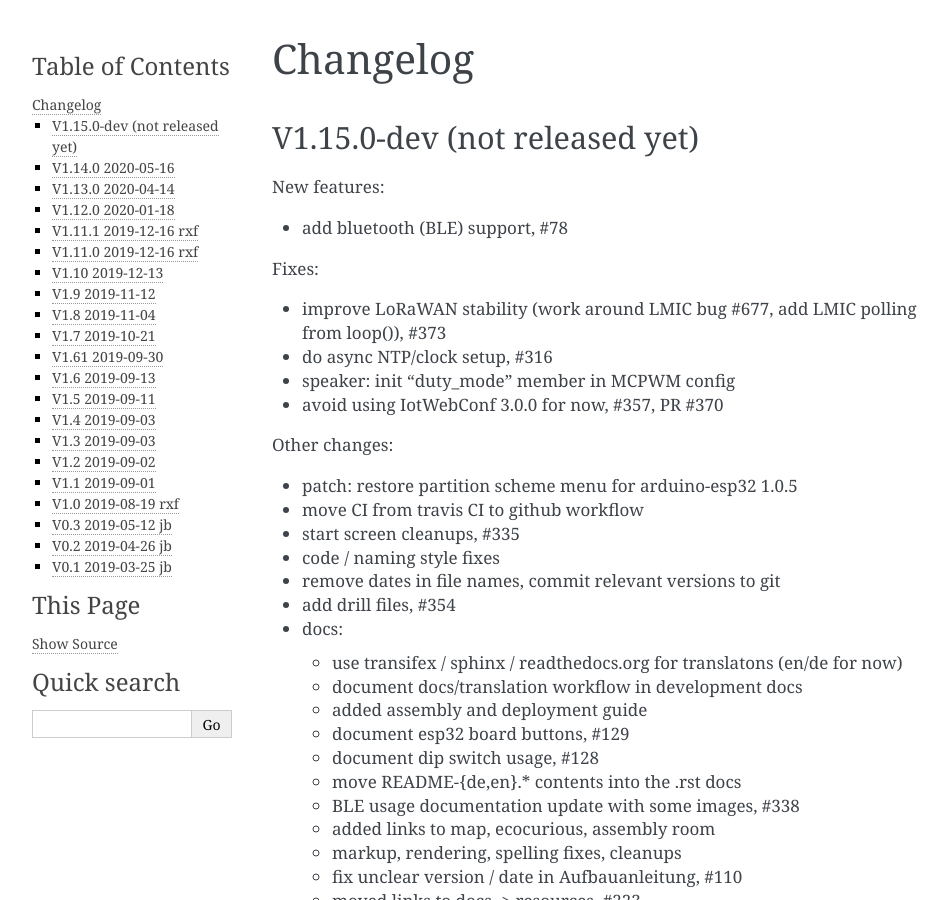
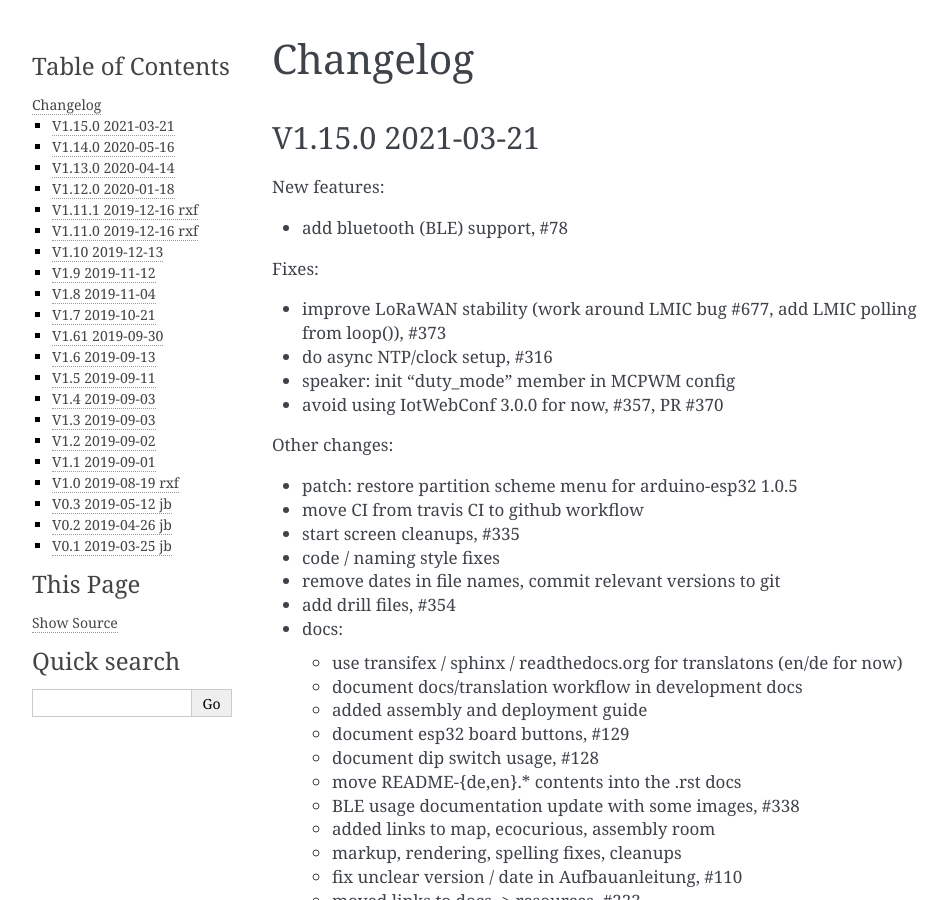
Before and after one commit to ecocurious2/MultiGeiger, a Sphinx documentation site: the page built from docs/source/changes.rst, in a window 1280 px wide and 900 px high. Shown: the whole window, without its empty margins (148-1096 px from the left). Built offline with Sphinx 7.4.7, drawn with Linux system fonts in a browser that asks for light colours.

Commit message:
Bump version: 1.15.0-dev → 1.15.0

```diff
--- a/docs/source/changes.rst
+++ b/docs/source/changes.rst
@@ -3,7 +3,7 @@
 Changelog
 =========
 
-V1.15.0-dev (not released yet)
+V1.15.0 2021-03-21
 ------------------------------
 
 New features:
--- a/docs/source/conf.py
+++ b/docs/source/conf.py
@@ -22,7 +22,7 @@ copyright = '2020-2021, see AUTHORS'
 author = 'see AUTHORS'
 
 # The full version, including alpha/beta/rc tags
-release = 'V1.15.0-dev'
+release = 'V1.15.0'
 
 
 # -- General configuration ---------------------------------------------------
```
Also changed, not shown: .bumpversion.cfg, 1 other file.
